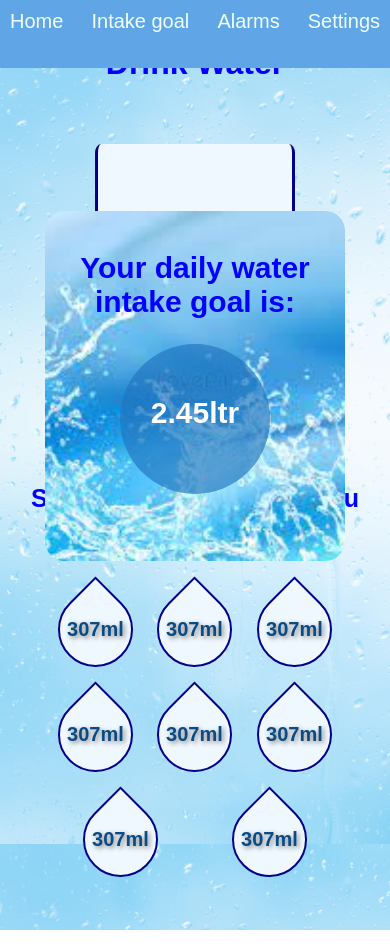
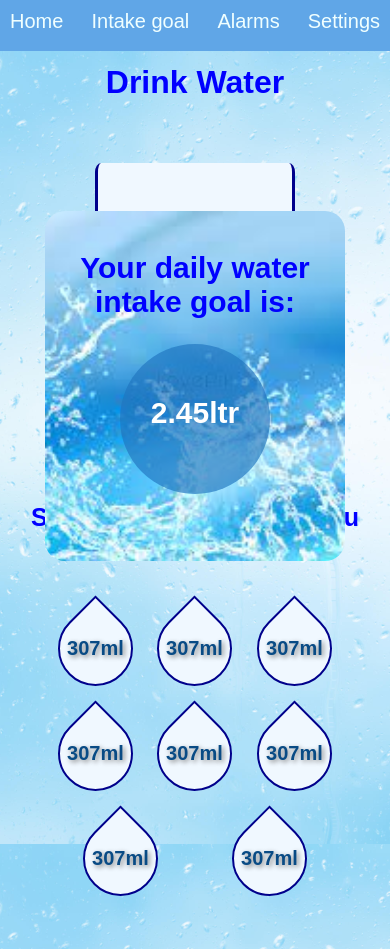
Before and after one commit to muthapavani/js-project, a website: page main.html in a window 390 px wide. Drawn offline with Linux system fonts and the light colour scheme.

Commit message:
modification

```diff
--- a/main.html
+++ b/main.html
@@ -24,7 +24,7 @@
 
         h1{
             color:blue;
-            margin-top:10%;
+            margin-top:15%;
         }
 
         .hov{
@@ -69,7 +69,7 @@
            position:fixed;
            top:0;
            left:0;
-           height: 8vh;
+           height: 6vh;
            width: 100%;
            display: flex;
            justify-content: space-between;
```
Also changed, not shown: login.html (+1 -1 lines).
